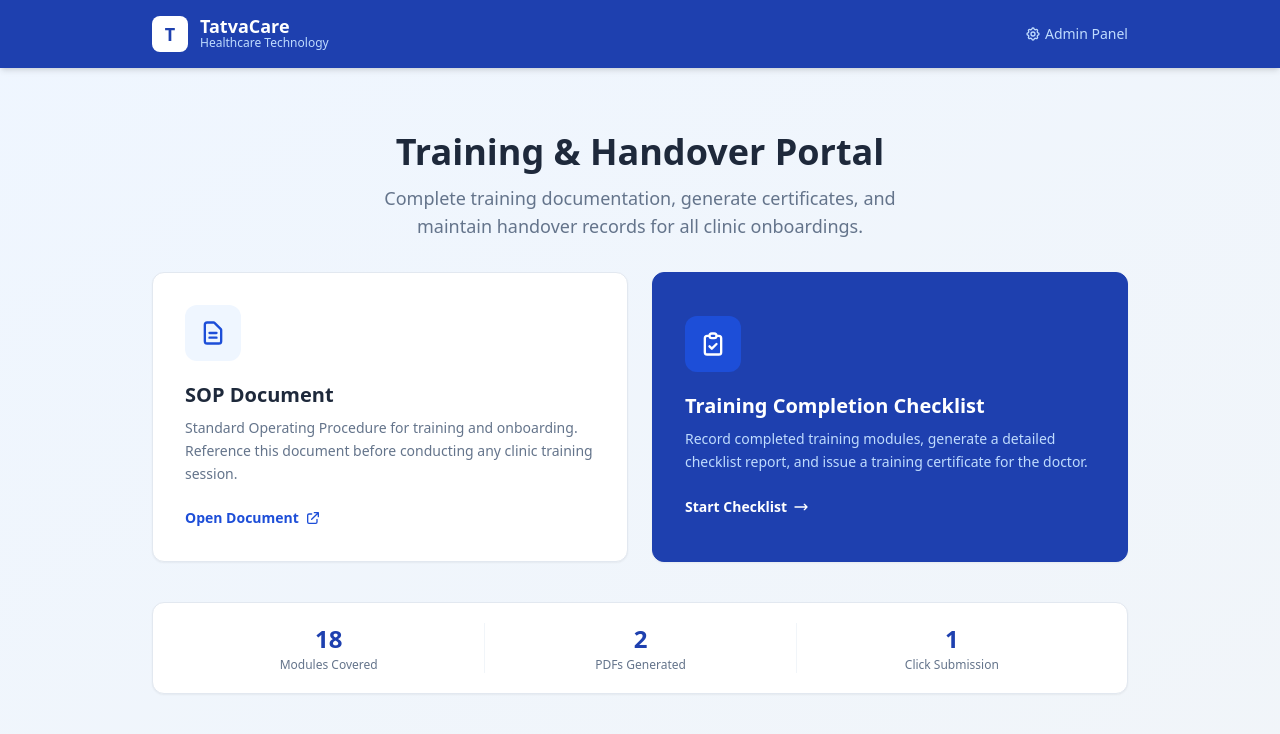
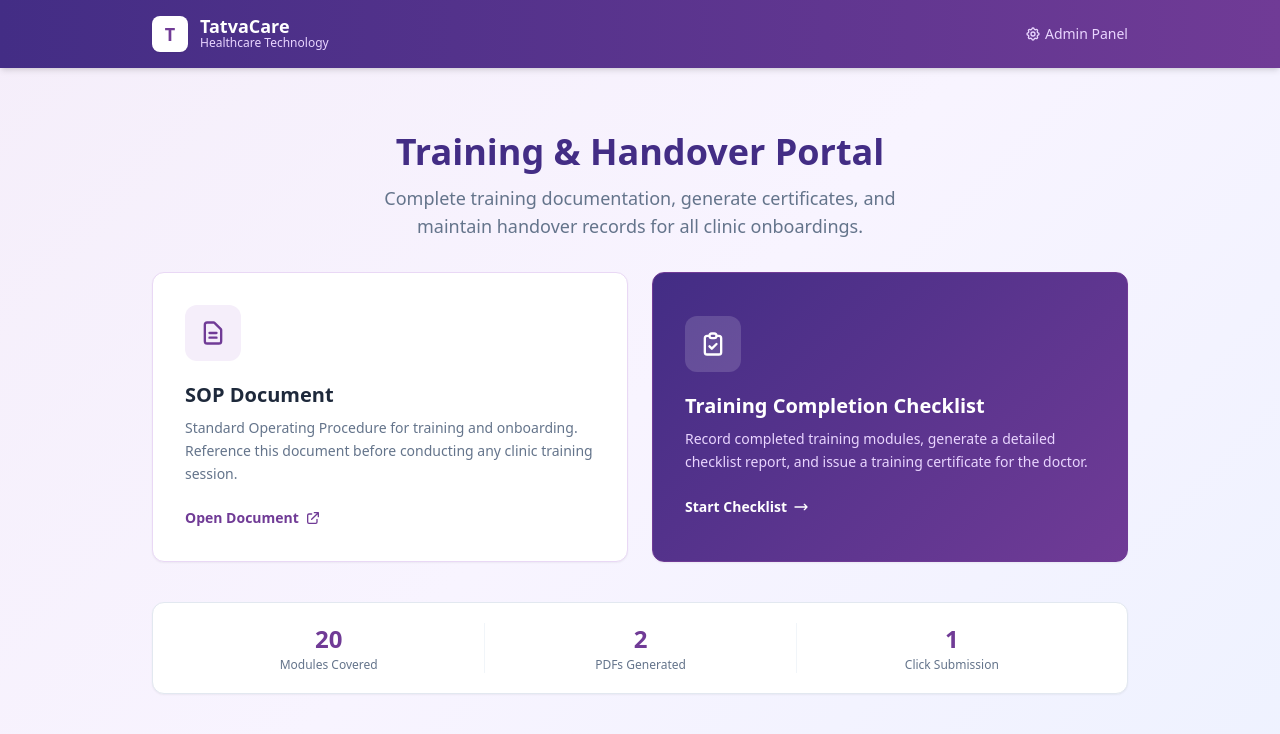
Before and after one commit to Ravipurohit007/tatvacare-training-portal, a React (Vite) app: page / in a window 1280 px wide. Shown: the top 734 px of the page. Built offline with nearby package versions, Linux system fonts and the light colour scheme; no server answers.

Commit message:
Brand colors to TatvaPractice purple, add onboarding date, reorder checklist items 5&6

```diff
--- a/src/index.css
+++ b/src/index.css
@@ -10,13 +10,23 @@
 
 @layer components {
   .btn-primary {
-    @apply bg-blue-700 hover:bg-blue-800 text-white font-semibold py-2 px-5 rounded-lg transition-colors disabled:opacity-50 disabled:cursor-not-allowed;
+    @apply text-white font-semibold py-2 px-5 rounded-lg transition-colors disabled:opacity-50 disabled:cursor-not-allowed;
+    background-color: #703b96;
+  }
+  .btn-primary:hover:not(:disabled) {
+    background-color: #432d85;
   }
   .btn-secondary {
     @apply bg-white hover:bg-slate-50 text-slate-700 font-semibold py-2 px-5 rounded-lg border border-slate-300 transition-colors;
   }
   .form-input {
-    @apply w-full border border-slate-300 rounded-lg px-3 py-2 text-sm focus:outline-none focus:ring-2 focus:ring-blue-500 focus:border-transparent;
+    @apply w-full border border-slate-300 rounded-lg px-3 py-2 text-sm focus:outline-none focus:border-transparent;
+    --tw-ring-color: #703b96;
+  }
+  .form-input:focus {
+    outline: none;
+    border-color: #703b96;
+    box-shadow: 0 0 0 2px rgba(112, 59, 150, 0.25);
   }
   .form-label {
     @apply block text-sm font-medium text-slate-700 mb-1;
--- a/src/lib/constants.js
+++ b/src/lib/constants.js
@@ -3,6 +3,8 @@ export const CHECKLIST_ITEMS = [
   'Billing',
   'IPD',
   'Pharmacy',
+  'Anydesk Installed',
+  'Shortcut Created for Software Link',
   'SmartSync',
   'SmartSync Pen',
   'CVT',
@@ -17,8 +19,6 @@ export const CHECKLIST_ITEMS = [
   'TABRx',
   'TABRx + CVT',
   'TatvaAI',
-  'Anydesk Installed',
-  'Shortcut Created for Software Link',
 ]
 
 export const STATUS_OPTIONS = ['Yes', 'No', 'NA']
--- a/src/pages/Admin.jsx
+++ b/src/pages/Admin.jsx
@@ -52,10 +52,10 @@ function LoginScreen({ onLogin }) {
   }
 
   return (
-    <div className="min-h-screen bg-gradient-to-br from-blue-50 to-slate-100 flex items-center justify-center p-6">
+    <div className="min-h-screen flex items-center justify-center p-6" style={{ background: 'linear-gradient(135deg, #f5eefa 0%, #f8f4ff 50%, #eef2ff 100%)' }}>
       <div className="card max-w-sm w-full p-8">
-        <div className="w-12 h-12 bg-blue-100 rounded-xl flex items-center justify-center mx-auto mb-5">
-          <svg className="w-6 h-6 text-blue-700" fill="none" stroke="currentColor" viewBox="0 0 24 24">
+        <div className="w-12 h-12 rounded-xl flex items-center justify-center mx-auto mb-5" style={{ background: '#f5eefa' }}>
+          <svg className="w-6 h-6" style={{ color: '#703b96' }} fill="none" stroke="currentColor" viewBox="0 0 24 24">
             <path strokeLinecap="round" strokeLinejoin="round" strokeWidth={2}
               d="M12 15v2m-6 4h12a2 2 0 002-2v-6a2 2 0 00-2-2H6a2 2 0 00-2 2v6a2 2 0 002 2zm10-10V7a4 4 0 00-8 0v4h8z" />
           </svg>
@@ -105,6 +105,7 @@ function DetailModal({ submission, onClose }) {
           {/* Details */}
           <div className="grid grid-cols-2 gap-3 text-sm">
             {[
+              ['Onboarding Date',      submission.onboardingDate ? formatDate(submission.onboardingDate) : '—'],
               ['Training Date',        formatDate(submission.trainingDate)],
               ['Submitted At',         formatDateTime(submission.submittedAt)],
               ['Doctor Phone',         submission.doctorPhone || '—'],
@@ -204,9 +205,9 @@ export default function Admin() {
   )
 
   return (
-    <div className="min-h-screen bg-gradient-to-br from-blue-50 to-slate-100">
+    <div className="min-h-screen" style={{ background: 'linear-gradient(135deg, #f5eefa 0%, #f8f4ff 50%, #eef2ff 100%)' }}>
       {/* Header */}
-      <div className="bg-blue-800 shadow">
+      <div className="shadow" style={{ background: 'linear-gradient(90deg, #432d85 0%, #703b96 100%)' }}>
         <div className="max-w-6xl mx-auto px-6 py-4 flex items-center justify-between">
           <div className="flex items-center gap-4">
             <button
--- a/src/pages/Home.jsx
+++ b/src/pages/Home.jsx
@@ -10,29 +10,27 @@ export default function Home() {
     if (SOP_URL) {
       window.open(SOP_URL, '_blank', 'noopener,noreferrer')
     } else {
-      alert(
-        'SOP URL not configured.\n\nAdd VITE_SOP_URL to your .env file to link your SOP document.'
-      )
+      alert('SOP URL not configured.\n\nAdd VITE_SOP_URL to your .env file to link your SOP document.')
     }
   }
 
   return (
-    <div className="min-h-screen bg-gradient-to-br from-blue-50 to-slate-100">
+    <div className="min-h-screen" style={{ background: 'linear-gradient(135deg, #f5eefa 0%, #f8f4ff 50%, #eef2ff 100%)' }}>
       {/* Navbar */}
-      <nav className="bg-blue-800 shadow-md">
+      <nav style={{ background: 'linear-gradient(90deg, #432d85 0%, #703b96 100%)' }} className="shadow-md">
         <div className="max-w-5xl mx-auto px-6 py-4 flex items-center justify-between">
           <div className="flex items-center gap-3">
-            <div className="w-9 h-9 bg-white rounded-lg flex items-center justify-center">
-              <span className="text-blue-800 font-black text-lg leading-none">T</span>
+            <div className="w-9 h-9 bg-white rounded-lg flex items-center justify-center shadow-sm">
+              <span className="font-black text-lg leading-none" style={{ color: '#703b96' }}>T</span>
             </div>
             <div>
               <p className="text-white font-bold text-lg leading-none">TatvaCare</p>
-              <p className="text-blue-200 text-xs">Healthcare Technology</p>
+              <p className="text-purple-200 text-xs">Healthcare Technology</p>
             </div>
           </div>
           <button
             onClick={() => navigate('/admin')}
-            className="text-blue-200 hover:text-white text-sm flex items-center gap-1 transition-colors"
+            className="text-purple-200 hover:text-white text-sm flex items-center gap-1 transition-colors"
           >
             <svg className="w-4 h-4" fill="none" stroke="currentColor" viewBox="0 0 24 24">
               <path strokeLinecap="round" strokeLinejoin="round" strokeWidth={2}
@@ -53,7 +51,6 @@ export default function Home() {
             </svg>
             <p className="text-amber-700 text-sm">
               <strong>Demo Mode</strong> — Firebase not configured. Data is saved locally in the browser.
-              Copy <code className="bg-amber-100 px-1 rounded">.env.example</code> to <code className="bg-amber-100 px-1 rounded">.env</code> and add your Firebase credentials.
             </p>
           </div>
         </div>
@@ -61,7 +58,7 @@ export default function Home() {
 
       {/* Hero */}
       <div className="max-w-5xl mx-auto px-6 pt-16 pb-8 text-center">
-        <h1 className="text-4xl font-bold text-slate-800 mb-3">
+        <h1 className="text-4xl font-bold mb-3" style={{ color: '#432d85' }}>
           Training &amp; Handover Portal
         </h1>
         <p className="text-slate-500 text-lg max-w-xl mx-auto">
@@ -76,10 +73,13 @@ export default function Home() {
           {/* SOP Card */}
           <button
             onClick={handleSOP}
-            className="card p-8 text-left hover:shadow-md hover:border-blue-200 transition-all group"
+            className="card p-8 text-left hover:shadow-md transition-all group"
+            style={{ borderColor: '#e9d8f5' }}
+            onMouseEnter={e => e.currentTarget.style.borderColor = '#b87fdc'}
+            onMouseLeave={e => e.currentTarget.style.borderColor = '#e9d8f5'}
           >
-            <div className="w-14 h-14 bg-blue-50 rounded-xl flex items-center justify-center mb-5 group-hover:bg-blue-100 transition-colors">
-              <svg className="w-7 h-7 text-blue-700" fill="none" stroke="currentColor" viewBox="0 0 24 24">
+            <div className="w-14 h-14 rounded-xl flex items-center justify-center mb-5 transition-colors" style={{ background: '#f5eefa' }}>
+              <svg className="w-7 h-7" style={{ color: '#703b96' }} fill="none" stroke="currentColor" viewBox="0 0 24 24">
                 <path strokeLinecap="round" strokeLinejoin="round" strokeWidth={2}
                   d="M9 12h6m-6 4h6m2 5H7a2 2 0 01-2-2V5a2 2 0 012-2h5.586a1 1 0 01.707.293l5.414 5.414a1 1 0 01.293.707V19a2 2 0 01-2 2z" />
               </svg>
@@ -88,7 +88,7 @@ export default function Home() {
             <p className="text-slate-500 text-sm leading-relaxed mb-5">
               Standard Operating Procedure for training and onboarding. Reference this document before conducting any clinic training session.
             </p>
-            <span className="inline-flex items-center gap-1.5 text-blue-700 font-semibold text-sm group-hover:gap-2.5 transition-all">
+            <span className="inline-flex items-center gap-1.5 font-semibold text-sm group-hover:gap-2.5 transition-all" style={{ color: '#703b96' }}>
               Open Document
               <svg className="w-4 h-4" fill="none" stroke="currentColor" viewBox="0 0 24 24">
                 <path strokeLinecap="round" strokeLinejoin="round" strokeWidth={2} d="M10 6H6a2 2 0 00-2 2v10a2 2 0 002 2h10a2 2 0 002-2v-4M14 4h6m0 0v6m0-6L10 14" />
@@ -99,16 +99,17 @@ export default function Home() {
           {/* Checklist Card */}
           <button
             onClick={() => navigate('/checklist')}
-            className="card p-8 text-left hover:shadow-md hover:border-blue-200 transition-all group bg-blue-800 border-blue-800"
+            className="card p-8 text-left hover:shadow-md transition-all group"
+            style={{ background: 'linear-gradient(135deg, #432d85 0%, #703b96 100%)', borderColor: '#703b96' }}
           >
-            <div className="w-14 h-14 bg-blue-700 rounded-xl flex items-center justify-center mb-5 group-hover:bg-blue-600 transition-colors">
+            <div className="w-14 h-14 rounded-xl flex items-center justify-center mb-5 transition-colors" style={{ background: 'rgba(255,255,255,0.15)' }}>
               <svg className="w-7 h-7 text-white" fill="none" stroke="currentColor" viewBox="0 0 24 24">
                 <path strokeLinecap="round" strokeLinejoin="round" strokeWidth={2}
                   d="M9 5H7a2 2 0 00-2 2v12a2 2 0 002 2h10a2 2 0 002-2V7a2 2 0 00-2-2h-2M9 5a2 2 0 002 2h2a2 2 0 002-2M9 5a2 2 0 012-2h2a2 2 0 012 2m-6 9l2 2 4-4" />
               </svg>
             </div>
             <h2 className="text-xl font-bold text-white mb-2">Training Completion Checklist</h2>
-            <p className="text-blue-200 text-sm leading-relaxed mb-5">
+            <p className="text-purple-200 text-sm leading-relaxed mb-5">
               Record completed training modules, generate a detailed checklist report, and issue a training certificate for the doctor.
             </p>
             <span className="inline-flex items-center gap-1.5 text-white font-semibold text-sm group-hover:gap-2.5 transition-all">
@@ -124,15 +125,15 @@ export default function Home() {
         <div className="mt-10 card p-5">
           <div className="grid grid-cols-3 divide-x divide-slate-100">
             <div className="text-center px-4">
-              <p className="text-2xl font-bold text-blue-800">18</p>
+              <p className="text-2xl font-bold" style={{ color: '#703b96' }}>20</p>
               <p className="text-slate-500 text-xs mt-0.5">Modules Covered</p>
             </div>
             <div className="text-center px-4">
-              <p className="text-2xl font-bold text-blue-800">2</p>
+              <p className="text-2xl font-bold" style={{ color: '#703b96' }}>2</p>
               <p className="text-slate-500 text-xs mt-0.5">PDFs Generated</p>
             </div>
             <div className="text-center px-4">
-              <p className="text-2xl font-bold text-blue-800">1</p>
+              <p className="text-2xl font-bold" style={{ color: '#703b96' }}>1</p>
               <p className="text-slate-500 text-xs mt-0.5">Click Submission</p>
             </div>
           </div>
--- a/tailwind.config.js
+++ b/tailwind.config.js
@@ -2,7 +2,22 @@
 export default {
   content: ['./index.html', './src/**/*.{js,ts,jsx,tsx}'],
   theme: {
-    extend: {},
+    extend: {
+      colors: {
+        brand: {
+          50:  '#f5eefa',
+          100: '#e9d8f5',
+          200: '#d3b2eb',
+          300: '#b87fdc',
+          400: '#9e54cc',
+          500: '#703b96',
+          600: '#5a2e7a',
+          700: '#432d85',
+          800: '#33216a',
+          900: '#241755',
+        },
+      },
+    },
   },
   plugins: [],
 }
```
Also changed, not shown: src/pages/Checklist.jsx (+21 -11 lines), src/lib/pdfGenerator.js.
